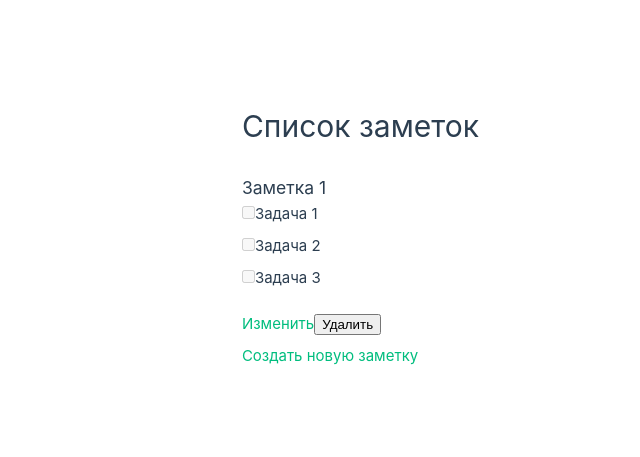
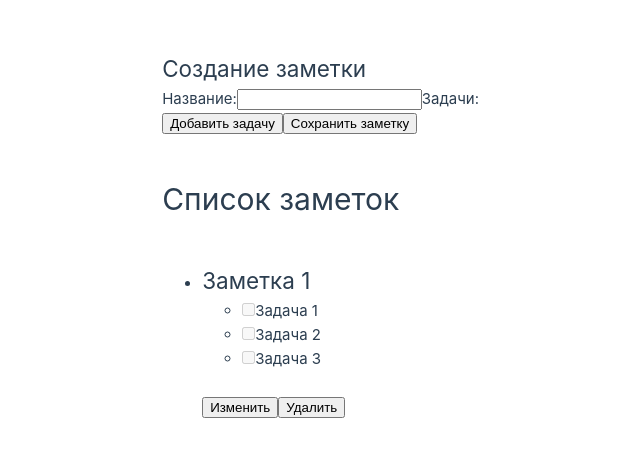
Before and after one commit to Mikhail-Martynenko/notes-vue, a Vue app: page / in a window 1280 px wide. Shown: the part 165-622 px from the top of the page, without its empty margins (161-801 px from the left). Built offline with nearby package versions, Linux system fonts and the light colour scheme; the HTML template or start-up script is replaced by a standard one.

Commit message:
108031 feat: first commit for dev

```diff
--- a/src/components/CreateNote.vue
+++ b/src/components/CreateNote.vue
@@ -3,43 +3,59 @@
         <h2>Создание заметки</h2>
         <form @submit.prevent="saveNote">
             <label for="title">Название:</label>
-      <input type="text" id="title" v-model="newNote.title" required/>
+            <input type="text" id="title" v-model="note.title" required />
             <label for="todo">Задачи:</label>
             <ul>
-        <li v-for="(todo, index) in newNote.todos" :key="index">
-          <input type="checkbox" v-model="todo.completed"/>
-          <input type="text" v-model="todo.text" required/>
+                <li v-for="(todo, index) in note.todos" :key="todo.id">
+                    <input type="checkbox" v-model="todo.completed" />
+                    <input type="text" v-model="todo.text" required />
                     <button type="button" @click="removeTodo(index)">Удалить</button>
                 </li>
             </ul>
             <button type="button" @click="addTodo">Добавить задачу</button>
-      <button type="submit">Сохранить</button>
+            <button type="submit">Сохранить заметку</button>
         </form>
     </div>
 </template>
 
 <script>
 export default {
+    props: ['dataProp'],
     data() {
         return {
-      newNote: {
+            note: {
+                id: this.generateUUID(),
                 title: '',
-        todos: [{text: '', completed: false}],
+                todos: [],
             },
+
         };
     },
     methods: {
         addTodo() {
-      this.newNote.todos.push({text: '', completed: false});
+            this.note.todos.push({id: this.generateUUID(), text: '', completed: false});
         },
         removeTodo(index) {
-      this.newNote.todos.splice(index, 1);
+            this.note.todos.splice(index, 1);
         },
         saveNote() {
-      this.$store.commit('addNote', {...this.newNote, id: Date.now()});
-      this.newNote.title = '';
-      this.newNote.todos = [{text: '', completed: false}];
-      console.log(this.$store.todos)
+
+            console.log(this.note);
+            this.$emit('note-saved', this.note);
+            // Очищаем форму
+            this.note = {
+                id: this.generateUUID(),
+                title: '',
+                todos: [],
+            };
+
+            // Можно добавить дополнительную логику после сохранения заметки, например, перенаправление пользователя на другую страницу
+        },
+        generateUUID() {
+            // Генерация уникального идентификатора
+            // В данном примере используется простая реализация, не являющаяся истинно уникальной во всех случаях.
+            // Для реального приложения следует использовать более надежный механизм генерации UUID.
+            return `uuid-${Date.now()}`;
         },
     },
 };
--- a/src/components/EditNote.vue
+++ b/src/components/EditNote.vue
@@ -1,49 +1,65 @@
 <template>
     <div>
-    <h2>Изменение заметки</h2>
-    <form @submit.prevent="updateNote">
+        <h2>Редактирование заметки</h2>
+        <form @submit.prevent="saveNote">
             <label for="title">Название:</label>
-      <input type="text" id="title" v-model="note.title" required/>
+            <input type="text" id="title" v-model="note.title" required />
+            <br>
             <label for="todo">Задачи:</label>
+            <br>
             <ul>
-        <li v-for="(todo, index) in note.todos" :key="index">
-          <input type="checkbox" v-model="todo.completed"/>
-          <input type="text" v-model="todo.text" required/>
+                <li v-for="(todo, index) in note.todos" :key="todo.id">
+                    <input type="checkbox" v-model="todo.completed" />
+                    <input type="text" v-model="todo.text" required />
                     <button type="button" @click="removeTodo(index)">Удалить</button>
                 </li>
             </ul>
             <button type="button" @click="addTodo">Добавить задачу</button>
-      <button type="submit">Сохранить</button>
+            <button type="submit">Сохранить изменения</button>
+            <button type="button" @click="cancelEdit">Отменить редактирование</button>
         </form>
     </div>
 </template>
 
 <script>
 export default {
+    props: ['noteProp', 'show'],
     data() {
         return {
-      note: null,
+            note: {
+                id: '',
+                title: '',
+                todos: [],
+            },
+            originalNote: {},
         };
     },
-  created() {
-    const noteId = this.$route.params.id;
-    // Найдем заметку по ее идентификатору
-    this.note = this.$root.notes.find((note) => note.id === parseInt(noteId));
-    if (!this.note) {
-      // Если заметка не найдена, перенаправим на главную страницу
-      this.$router.push('/');
-    }
+    mounted() {
+        this.note = JSON.parse(JSON.stringify(this.noteProp));
+        this.originalNote = JSON.parse(JSON.stringify(this.noteProp));
     },
     methods: {
         addTodo() {
-      this.note.todos.push({text: '', completed: false});
+            this.note.todos.push({id: this.generateUUID(), text: '', completed: false});
         },
         removeTodo(index) {
             this.note.todos.splice(index, 1);
         },
-    updateNote() {
-      // Здесь можно добавить код для сохранения изменений настоящим образом
-      this.$router.push('/');
+        saveNote() {
+            console.log(this.note, 'this note');
+            // this.$emit('note-saved', this.note);
+            // this.$router.push('/');
+            // Object.assign(this.noteProp, this.note);
+            this.$emit('cancel-edit');
+        },
+        cancelEdit() {
+            // this.$router.push('/');
+            this.note = JSON.parse(JSON.stringify(this.originalNote));
+            this.$emit('cancel-edit');
+
+        },
+        generateUUID() {
+            return `uuid-${Date.now()}`;
         },
     },
 };
--- a/src/components/NoteList.vue
+++ b/src/components/NoteList.vue
@@ -1,55 +1,74 @@
 <template>
-  <div class="hello">
+    <div class="list">
+        <CreateNote @note-saved="addNote" />
         <h1>Список заметок</h1>
         <ul>
-      <li v-for="note in allNotes" :key="note.id">
-        <h3>{{ note.title }}</h3>
+            <li v-for="note in notes" :key="note.id">
+                <h2>{{ note.title }}</h2>
                 <ul>
                     <li v-for="todo in note.todos" :key="todo.id">
-            <input type="checkbox" disabled/>
+                        <input type="checkbox" disabled />
                         <label>{{ todo.text }}</label>
                     </li>
                 </ul>
-        <router-link :to="`/edit/${note.id}`">Изменить</router-link>
+                <br>
+                <!--                <router-link :to="'/edit/' + note.id">Изменить</router-link>-->
+                <div v-show="showCreateNote">
+                    <EditNote :noteProp="note" :show="showCreateNote" @cancel-edit="showEditNote" />
+                </div>
+                <button @click="showEditNote">Изменить</button>
                 <button @click="deleteNote(note.id)">Удалить</button>
             </li>
         </ul>
-    <router-link to="/create">Создать новую заметку</router-link>
     </div>
 </template>
 
 <script>
+
+import CreateNote from "@/components/CreateNote.vue";
+import EditNote from "@/components/EditNote.vue";
+
 export default {
-  computed: {
-    allNotes() {
-      return this.$store.getters.allNotes;
+    components: {
+        EditNote,
+        CreateNote,
+    },
+    data() {
+        return {
+            notes: [
+                {
+                    id: 1,
+                    title: 'Заметка 1',
+                    todos: [
+                        {id: 1, text: 'Задача 1', completed: false},
+                        {id: 2, text: 'Задача 2', completed: true},
+                        {id: 3, text: 'Задача 3', completed: false},
+                    ],
+                },
+            ],
+            showCreateNote: false
+        };
+    },
+    methods: {
+        addNote(note) {
+            this.notes.push(note);
+        },
+        deleteNote(noteId) {
+            if (confirm("Вы уверены, что хотите удалить заметку?")) {
+                console.log("Заметка удалена:", noteId);
+                this.notes = this.notes.filter((note) => note.id !== noteId);
             }
         },
-  methods: {
-    deleteNote(noteId) {
-      if (confirm('Вы уверены, что хотите удалить заметку?')) {
-        this.$store.commit('deleteNote', noteId);
+        showEditNote() {
+            this.showCreateNote = !this.showCreateNote
         }
-    },
     },
 };
 </script>
-
-<style scoped>
-h1 {
-  margin-bottom: 1.5rem;
-}
-
-ul {
-  list-style-type: none;
-  padding-left: 0;
-}
-
-li {
-  margin-bottom: 0.5rem;
-}
-
-button {
-  margin-top: 1rem;
+<style>
+.list {
+    display: flex;
+    flex-direction: column;
+    gap: 40px;
 }
 </style>
--- a/src/main.js
+++ b/src/main.js
@@ -12,7 +12,7 @@ import store from "@/store/store";
 const routes = [
     {path: '/', name: 'note-list', component: NoteList},
     {path: '/create', name: 'note', component: CreateNote},
-    {path: '/edit/:id', name: 'EditNote', component: EditNote,},
+    {path: '/edit/:id', name: 'EditNote', component: EditNote, props: true},
 ];
 
 const router = createRouter({
--- a/src/store/store.js
+++ b/src/store/store.js
@@ -16,11 +16,11 @@ const store = createStore({
             ],
         };
     },
-    getters: {
-        allNotes(state) {
-            return state.notes;
-        }
-    },
+    // getters: {
+    //     allNotes(state) {
+    //         return state.notes;
+    //     }
+    // },
     mutations: {
 
         addNote(state, note) {
@@ -34,7 +34,7 @@ const store = createStore({
         },
         deleteNote(state, noteId) {
             state.notes = state.notes.filter((note) => note.id !== noteId);
-        },
+        }
     },
 });
 
```
Lines whose indentation alone changed are shown as unchanged.
